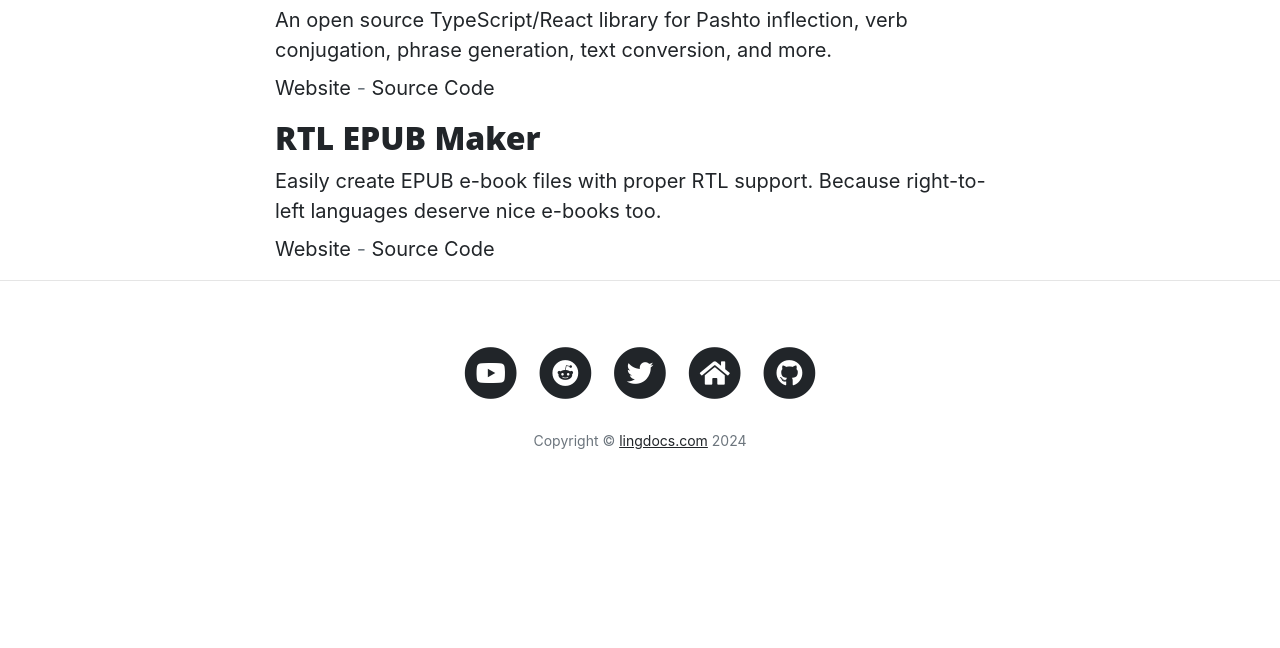
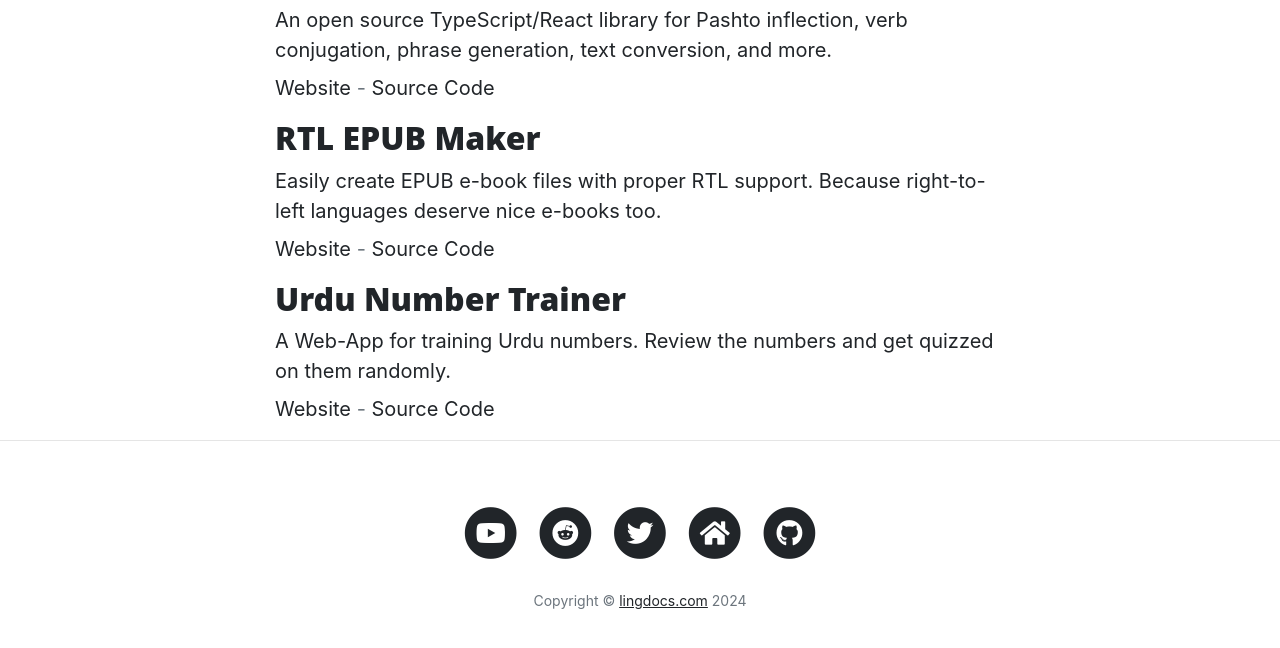
Before and after one commit to lingdocs/lingdocs.com, a Gatsby site: page /projects in a window 1280 px wide. Shown: the part 1012-1660 px from the top of the page. Before the commit the page ends 1528 px from the top, so only its background shows below. Built offline with nearby package versions, Linux system fonts and the light colour scheme; Gatsby itself is replaced by a stand-in of ours.

Commit message:
add urdu number trainer

```diff
--- a/src/pages/projects.js
+++ b/src/pages/projects.js
@@ -36,7 +36,13 @@ const projects = [
     link: "https://rtl-epub-maker.lingdocs.com",
     repo: "https://github.com/lingdocs/rtl-epub-maker",
   },
-]
+  {
+    title: "Urdu Number Trainer",
+    description: "A Web-App for training Urdu numbers. Review the numbers and get quizzed on them randomly.",
+    link: "https://urdu-numbers.lingdocs.com/",
+    repo: "https://github.com/lingdocs/urdu-number-trainer",
+  },
+];
 
 const About = ({ location }) => {
   return (
```
